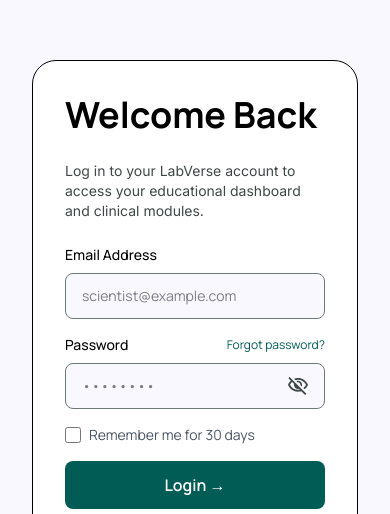
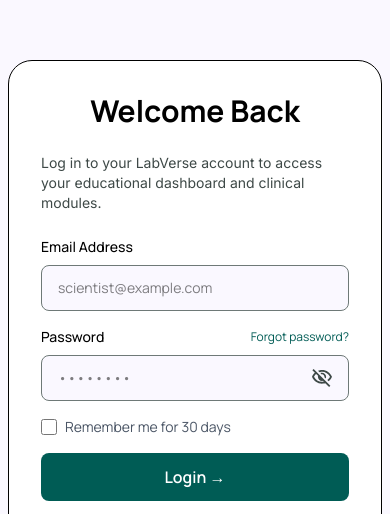
Before and after one commit to Mohammadmaree11/labVerse, a website: page user/login.html in a window 390 px wide. Shown: the top 514 px of the page. Drawn offline with Linux system fonts and the light colour scheme.

Commit message:
update login,register file

```diff
--- a/user/login.html
+++ b/user/login.html
@@ -16,13 +16,13 @@
 </head>
 
 <body>
-    <section class="  py-15">
-        <div class="container md:px-35">
+    <section class=" py-15">
+        <div class="container px-2 md:px-35">
             <div class="mx-auto grid  border rounded-3xl grid-cols-1 bg-white lg:grid-cols-2">
                 <!--? <<<<<<<1>>>>> -->
                 <div class="flex items-center justify-center p-8 md:p-12">
                     <div class="w-full max-w-md">
-                        <h2 class="">Welcome Back</h2>
+                        <h2 class="text-center md:text-left text-3xl font-bold">Welcome Back</h2>
                         <p class="my-6 text-sm ">Log in to your LabVerse account to access your
                             educational dashboard and clinical modules.
                         </p>
```
Also changed, not shown: user/register.html (+2 -2 lines), assets/css/output.css.
